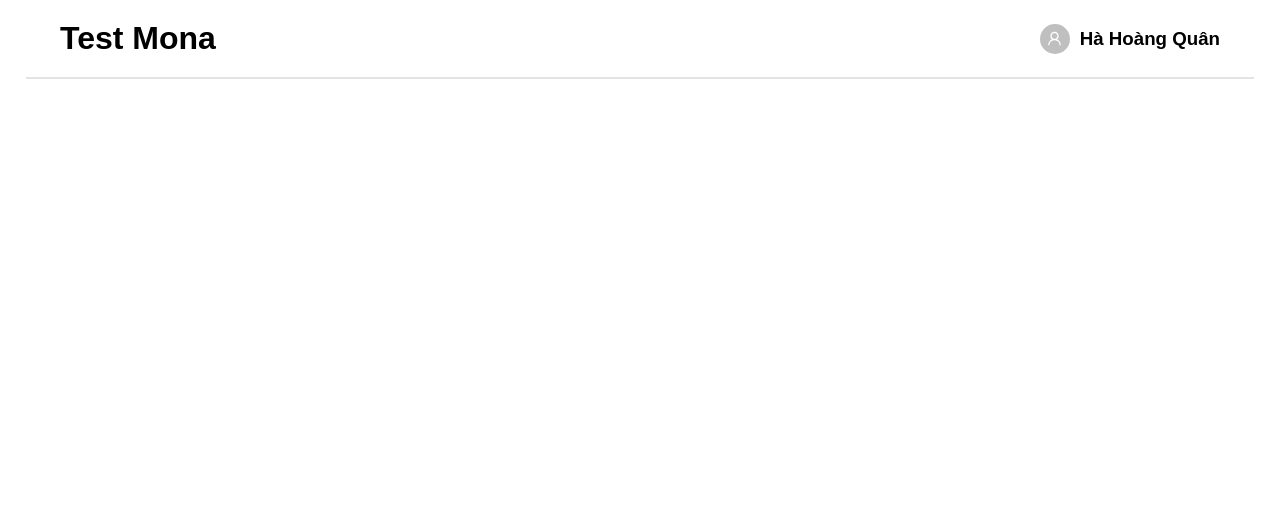
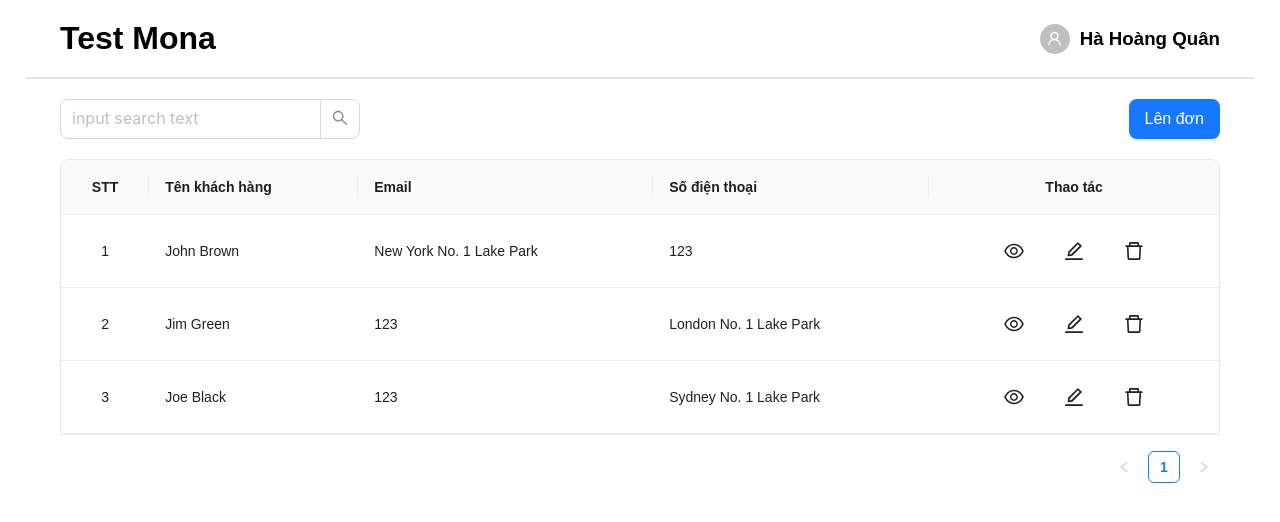
Before and after one commit to Quinn28022003/test-mona, a React (Vite) app: page / in a window 1280 px wide. Shown: the top 522 px of the page. Built offline with nearby package versions, Linux system fonts and the light colour scheme.

Commit message:
[004] feat: component table

```diff
--- /dev/null
+++ b/src/component/table/actions/action.scss
@@ -0,0 +1,22 @@
+.actions {
+  display: flex;
+  justify-content: center;
+  align-items: center;
+  gap: 20px;
+}
+
+span.anticon.anticon-eye,
+span.anticon.anticon-edit,
+span.anticon.anticon-delete {
+  cursor: pointer;
+  transition: all 0.5s;
+  font-size: 20px;
+  padding: 10px;
+  border-radius: 50%;
+
+  &:hover {
+    background: rgb(224, 224, 224);
+    transition: all 0.5s;
+    border-radius: 50%;
+  }
+}
--- /dev/null
+++ b/src/component/table/actions/actions.tsx
@@ -0,0 +1,20 @@
+import { DeleteOutlined, EditOutlined, EyeOutlined } from '@ant-design/icons';
+
+import './action.scss';
+
+const Actions = () => {
+
+    const handleDetail = () => { }
+    const handleUpdate = () => { }
+    const handleDelete = () => { }
+
+    return (
+        <div className='actions'>
+            <EyeOutlined onClick={handleDetail} />
+            <EditOutlined onClick={handleUpdate} />
+            <DeleteOutlined onClick={handleDelete} />
+        </div>
+    )
+}
+
+export default Actions
--- /dev/null
+++ b/src/component/table/columns.tsx
@@ -0,0 +1,38 @@
+import { useMemo } from "react";
+import { order } from "../../types/interfaces/order.interface";
+import { TableProps } from "antd";
+import Actions from "./actions/actions";
+
+export const generateColumns = (): TableProps<order>['columns'] => {
+    const columns: TableProps<order>['columns'] = useMemo(() => {
+        return [
+            {
+                title: 'STT',
+                align: 'center',
+                render: (_, __, index) => <p>{index + 1}</p>,
+            },
+            {
+                title: 'Tên khách hàng',
+                dataIndex: 'customer',
+                key: 'customer',
+            },
+            {
+                title: 'Email',
+                dataIndex: 'email',
+                key: 'email',
+            },
+            {
+                title: 'Số điện thoại',
+                dataIndex: 'phoneNumber',
+                key: 'phoneNumber',
+            },
+            {
+                title: 'Thao tác',
+                align: 'center',
+                render: () => <Actions />
+            }
+        ];
+    }, [])
+
+    return columns;
+}
--- /dev/null
+++ b/src/component/table/header.tsx
@@ -0,0 +1,14 @@
+import { Button, Input } from 'antd';
+
+const { Search } = Input;
+
+const Header = () => {
+    return (
+        <div className='header-table'>
+            <Search size='large' placeholder="input search text" style={{ width: 300 }} />
+            <Button size='large' type="primary" >Lên đơn</Button>
+        </div>
+    )
+}
+
+export default Header
--- /dev/null
+++ b/src/component/table/table.scss
@@ -0,0 +1,14 @@
+.header-table {
+  display: flex;
+  justify-content: space-between;
+  align-items: center;
+  margin-bottom: 20px;
+}
+
+.container-table {
+  padding: 20px 60px;
+}
+
+table {
+  border: 1px solid #e9e9e9;
+}
--- /dev/null
+++ b/src/component/table/table.tsx
@@ -0,0 +1,43 @@
+import { Table as TableLibrary } from 'antd';
+
+import { order } from '../../types/interfaces/order.interface';
+import { generateColumns } from './columns';
+import Header from './header';
+import './table.scss';
+
+const data: order[] = [
+    {
+        id: '1',
+        customer: 'John Brown',
+        phoneNumber: '123',
+        email: 'New York No. 1 Lake Park',
+    },
+    {
+        id: '2',
+        customer: 'Jim Green',
+        email: '123',
+        phoneNumber: 'London No. 1 Lake Park',
+    },
+    {
+        id: '3',
+        customer: 'Joe Black',
+        email: '123',
+        phoneNumber: 'Sydney No. 1 Lake Park',
+    },
+];
+
+const Table = () => {
+    const columns = generateColumns();
+
+    return (
+        <div className='container-table'>
+            <Header />
+            <TableLibrary<order>
+                columns={columns}
+                dataSource={data}
+            />
+        </div>
+    )
+}
+
+export default Table
--- a/src/layout/home.tsx
+++ b/src/layout/home.tsx
@@ -1,9 +1,11 @@
 import Header from "../component/header/header"
+import Table from "../component/table/table"
 
 const Home = () => {
     return (
         <>
             <Header />
+            <Table />
         </>
     )
 }
--- /dev/null
+++ b/src/types/enums/order.enum.ts
@@ -0,0 +1,4 @@
+export enum EPaymentType {
+    CASH = 'CASH',
+    CREDITCARD = 'CREDITCARD',
+}
```
Also changed, not shown: src/types/interfaces/order.interface.ts (added, +9 -0 lines), src/types/interfaces/product.interface.ts (added, +11 -0 lines).
